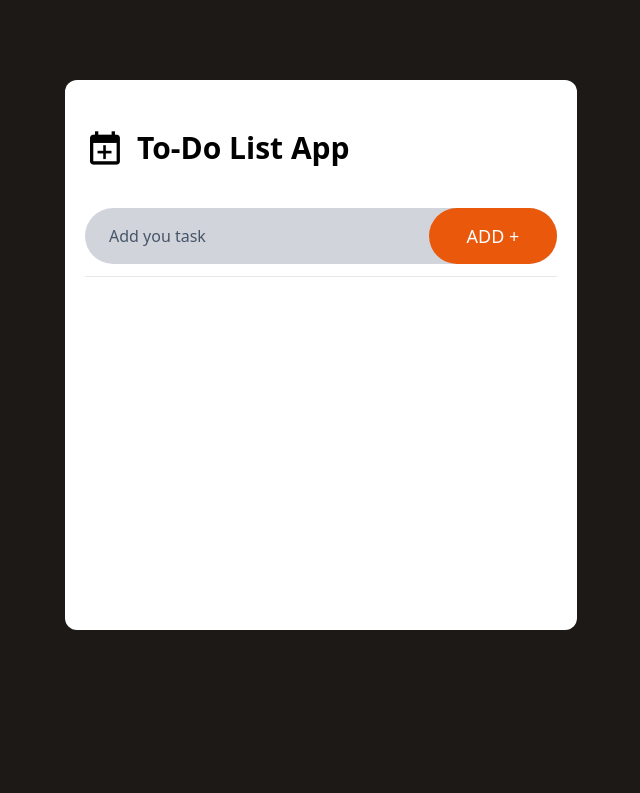
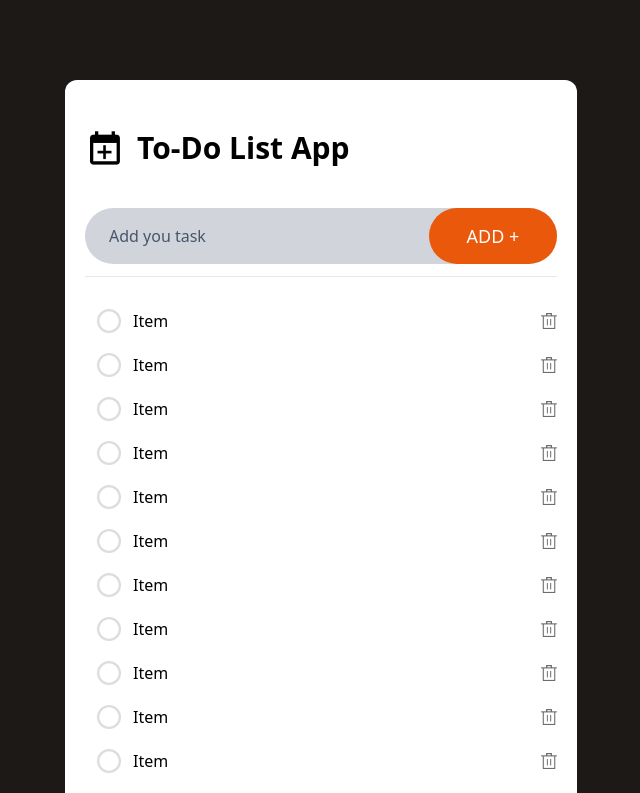
Before and after one commit to Zlatonn/todo-list-app, a React (Vite) app: page / in a window 1280 px wide. Shown: the top 793 px of the page, without its empty margins (319-959 px from the left). Built offline with nearby package versions, Linux system fonts and the light colour scheme.

Commit message:
✨ Create TodoItem component
- create & edit style of TodoItem component

```diff
--- a/src/components/Todo.tsx
+++ b/src/components/Todo.tsx
@@ -1,4 +1,5 @@
 import todo_icon from "../assets/todo_icon.png";
+import TodoItem from "./TodoItem";
 
 const Todo = () => {
   return (
@@ -27,7 +28,22 @@ const Todo = () => {
       <hr />
 
       {/* ---------- Task list ---------- */}
-      <div></div>
+      <div className="flex flex-col py-3 gap-1">
+        <TodoItem />
+        <TodoItem />
+        <TodoItem />
+        <TodoItem />
+        <TodoItem />
+        <TodoItem />
+        <TodoItem />
+        <TodoItem />
+        <TodoItem />
+        <TodoItem />
+        <TodoItem />
+        <TodoItem />
+        <TodoItem />
+        <TodoItem />
+      </div>
     </div>
   );
 };
--- /dev/null
+++ b/src/components/TodoItem.tsx
@@ -0,0 +1,18 @@
+import notTrick from "../assets/not_tick.png";
+// import trick from "../assets/tick.png";
+import deleteBtn from "../assets/delete.png";
+
+const TodoItem = () => {
+  return (
+    <div className="flex justify-between items-center">
+      <div className="flex flex-1 items-center gap-3 py-2 px-3 mr-3 rounded-full hover:bg-gray-100 hover:cursor-pointer">
+        <img src={notTrick} alt="notTrick" className="w-6" />
+        <p>Item</p>
+      </div>
+      <button>
+        <img src={deleteBtn} alt="deleteBtn" className="w-4 h-4 hover:scale-150 hover:cursor-pointer" />
+      </button>
+    </div>
+  );
+};
+export default TodoItem;
```
